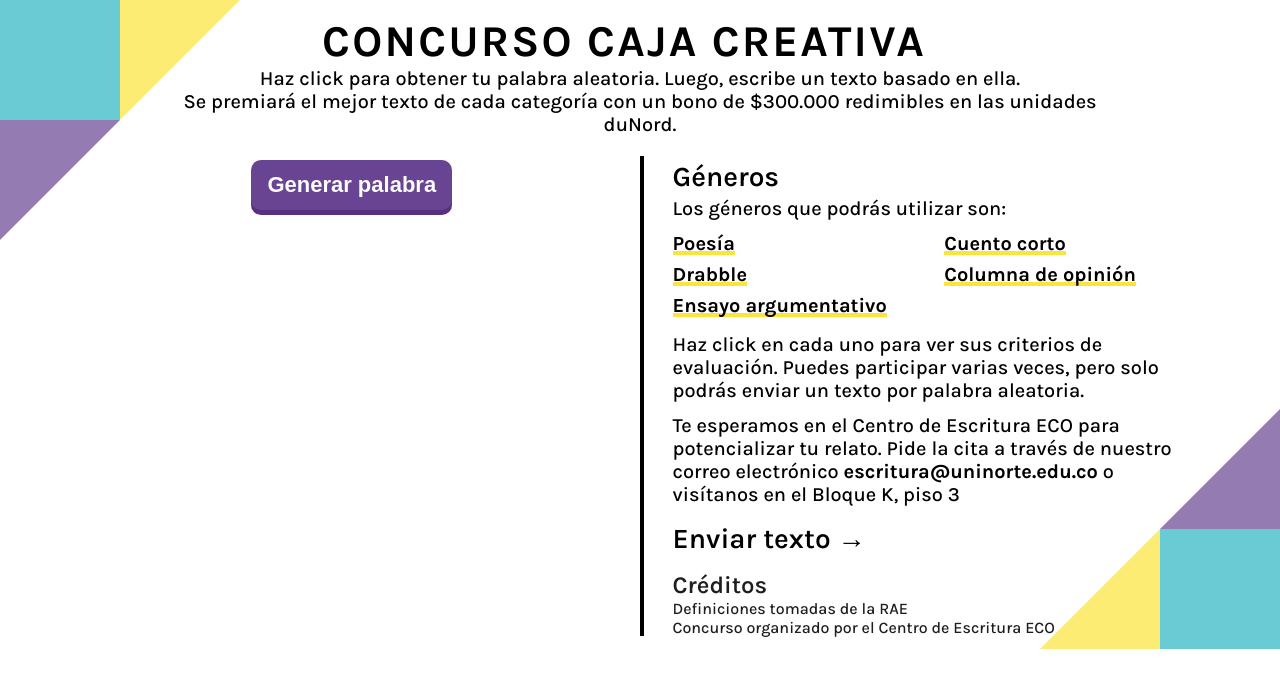
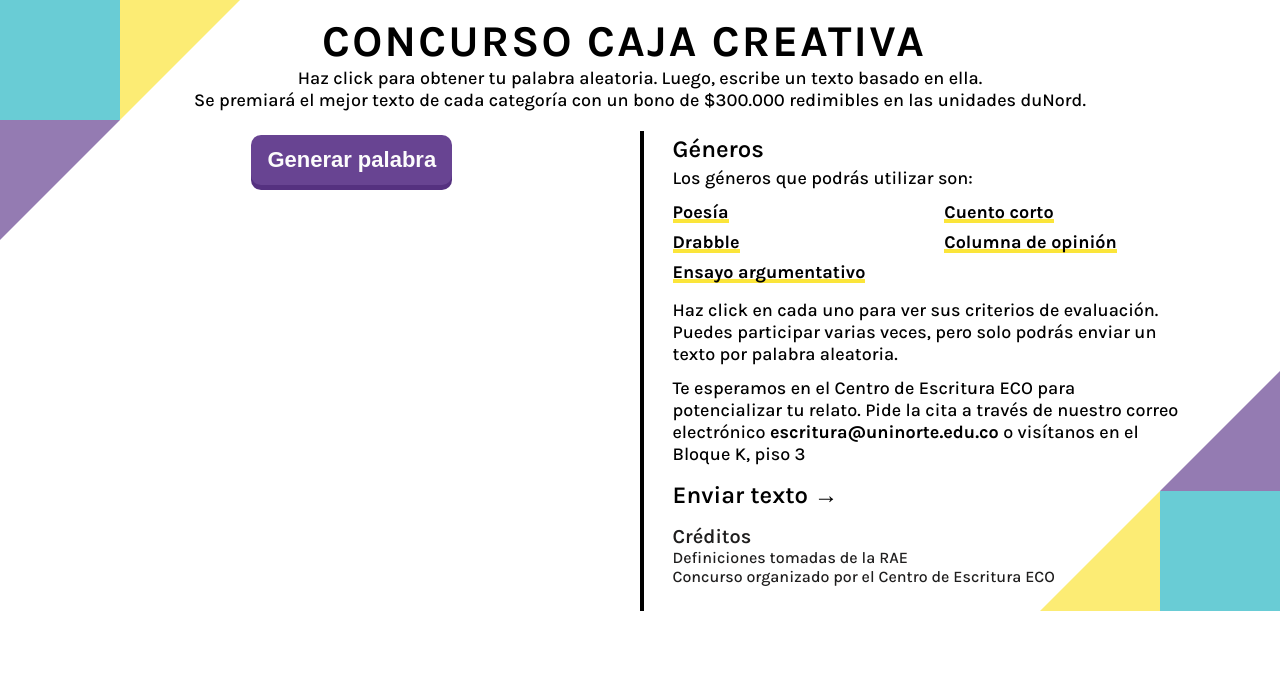
Before and after one commit to marcelaortegaaa/eco, a Next.js app: page / in a window 1280 px wide. Shown: the top 688 px of the page. Built offline with nearby package versions, Linux system fonts and the light colour scheme.

Commit message:
experimental: update styles

```diff
--- a/pages/index.js
+++ b/pages/index.js
@@ -32,7 +32,6 @@ export default function Home(props) {
             <Background className={styles.bottom} />
             <div className={styles.title}>
                 <h1>Concurso Caja Creativa</h1>
-                {/* <Treasure className={styles.tiny} /> */}
             </div>
             <p className={styles.subtitle}>Haz click para obtener tu palabra aleatoria. Luego, escribe un texto basado en ella.
                 <br />
--- a/styles/Home.module.css
+++ b/styles/Home.module.css
@@ -9,7 +9,7 @@
 }
 
 .container p {
-  font-size: 1.25rem;
+  font-size: 1.125rem;
   font-weight: 500;
   margin-bottom: 0.25rem;
 }
@@ -45,7 +45,7 @@
 
 .main h2 {
   font-weight: 600;
-  font-size: 1.75rem;
+  font-size: 1.5rem;
   margin-bottom: 0.25rem;
 }
 
@@ -96,15 +96,13 @@
   display: block;
   width: max-content;
   font-weight: 700;
-  font-size: 1.25rem;
+  font-size: 1.125rem;
   margin-bottom: 0.5rem;
   color: #000000;
 
   background:
-     linear-gradient(
-       to bottom, var(--highlight) 0%,
-       var(--highlight) 100%
-     );
+    linear-gradient(to bottom, var(--highlight) 0%,
+      var(--highlight) 100%);
   background-position: 0 100%;
   background-repeat: repeat-x;
   background-size: 4px 4px;
@@ -135,11 +133,11 @@
 
 .main .form a {
   font-weight: 600;
-  font-size: 1.75rem;
+  font-size: 1.5rem;
 }
 
 .main .credits h2 {
-  font-size: 1.5rem;
+  font-size: 1.25rem;
   margin-bottom: 0;
   color: #1f1e1e;
 }
@@ -149,12 +147,13 @@
   color: #1f1e1e;
 }
 
-.tiny{
+.tiny {
   width: 50px;
   height: 50px;
 }
 
-.top, .bottom {
+.top,
+.bottom {
   position: absolute;
   opacity: 0.7;
   z-index: -1;
```
Also changed, not shown: assets/Chest.svg (deleted).
